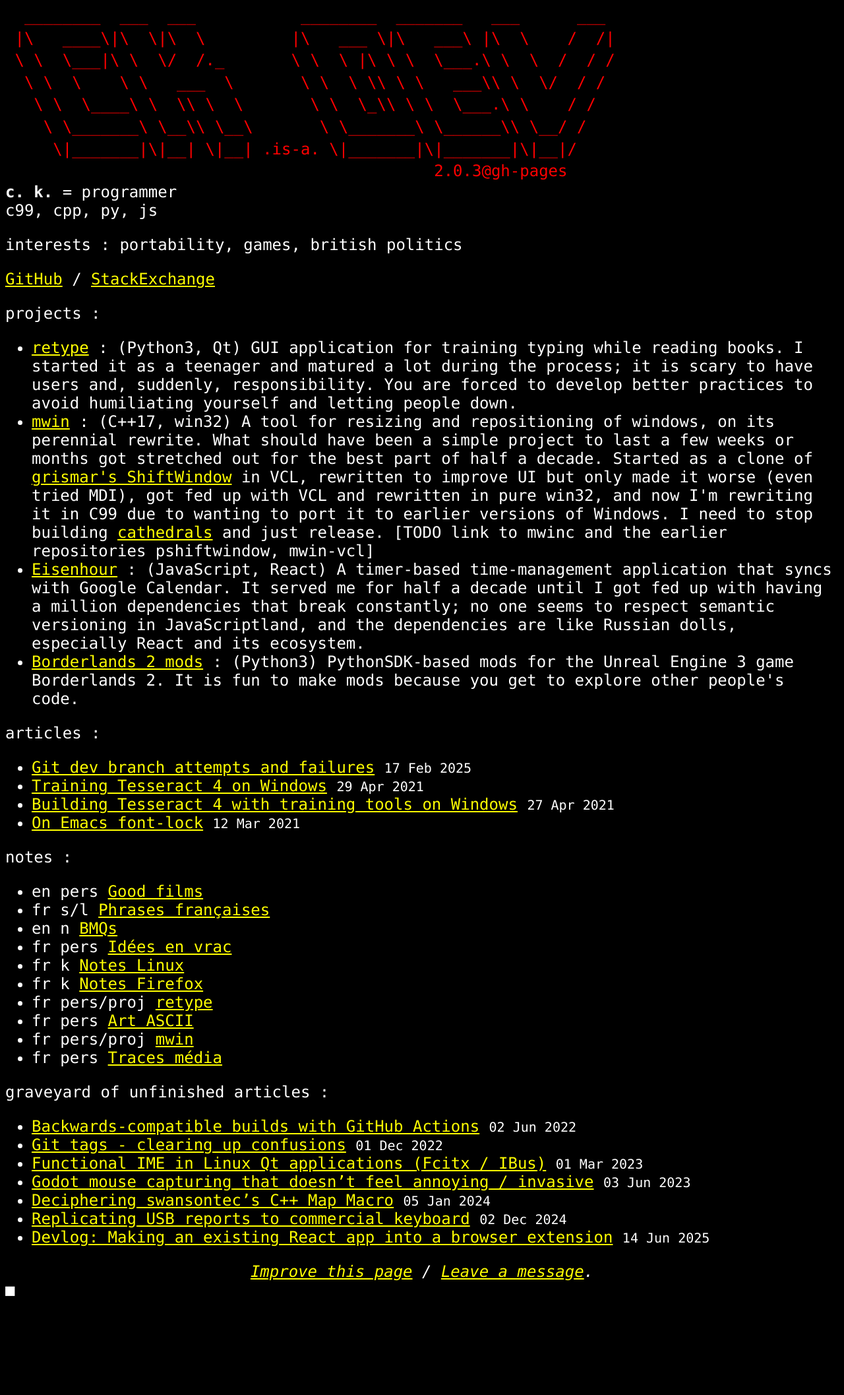
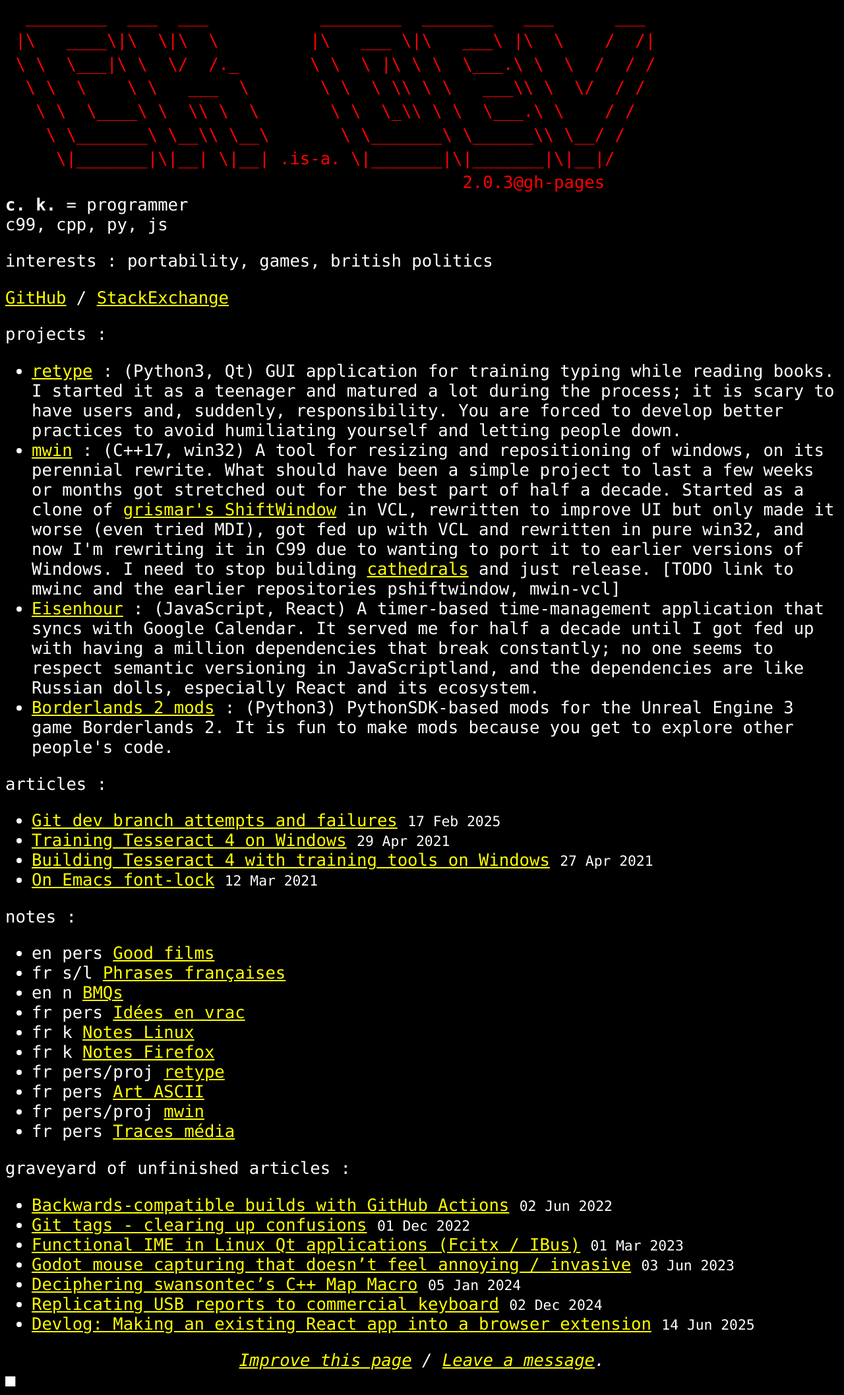
Before and after one commit to plu5/plu5.github.io, a Jekyll site: the page built from index.html, in a window 1280 px wide. Shown: the whole page at 66% size. Built offline with Jekyll 4.4.1, drawn with Linux system fonts in a browser that asks for light colours; the list of posts is cut into pages by our own code; before the commit the page ends 1977 px from its top, so only the background shows below that.

Commit message:
feat(css): Dynamic font size calculation

```diff
--- a/public/css/irn.css
+++ b/public/css/irn.css
@@ -21,13 +21,18 @@
  * Base
  */
 
-/* white on black saves electricity */
 body {
+  /* white on black saves electricity */
   color: white;
   background-color: black;
   font-family: Hack, Consolas, Menlo, Monaco, "Source Code Pro", monospace;
-  font-size: 24px; /* older navigators */
-  font-size: 1.5rem;
+  font-size: 24px;                              /* older navigators */
+  font-size: 1.5rem;                            /* newer */
+  font-size: calc(1rem + 0.75vw);               /* even newer */
+  @supports (font-size: clamp(1em, 1vw, 1em)) { /* even even newer */
+    font-size: clamp(0.875rem, 1em + 0.75vw, 3rem);
+    /* I don't know if testing @supports is needed */
+  }
 }
 
 /* different font for headings which i think is considered good design? */
```
